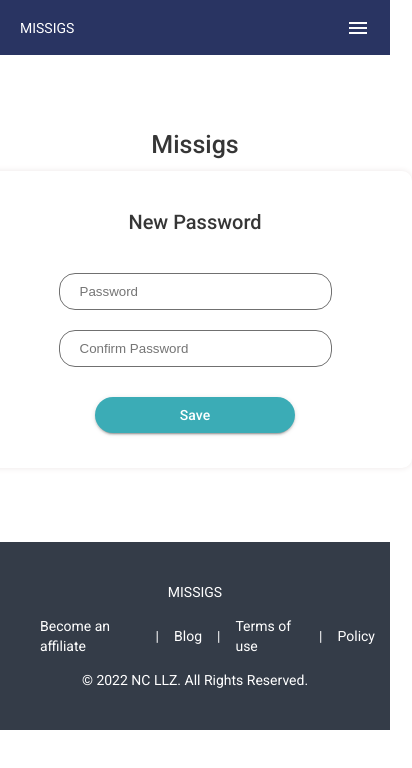
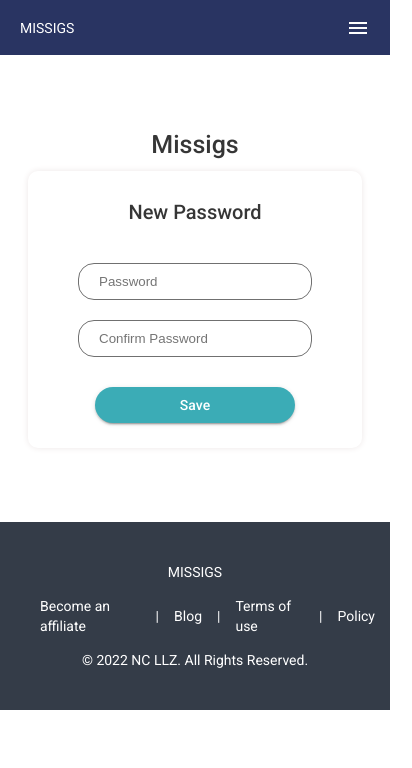
Before and after one commit to faridullah1/missigs-website, an Angular app: page /forgot-password in a window 390 px wide. Shown: the top 768 px of the page, 412 px wide, since content can reach past the window. Built offline with nearby package versions, Linux system fonts and the light colour scheme.

Commit message:
forgot password repsonsiveness

```diff
--- a/src/app/components/forgot-password/forgot-password.component.scss
+++ b/src/app/components/forgot-password/forgot-password.component.scss
@@ -16,11 +16,12 @@
 		}
 
 		@media screen and (max-width: 750px) {
-			width: 60%;
+			width: 50%;
 		}
 
 		@media screen and (max-width: 600px) {
-			width: 70%;
+			width: 60%;
+			padding: 2.5rem 5rem;
 		}
 
 		border-radius: 1rem;
```
